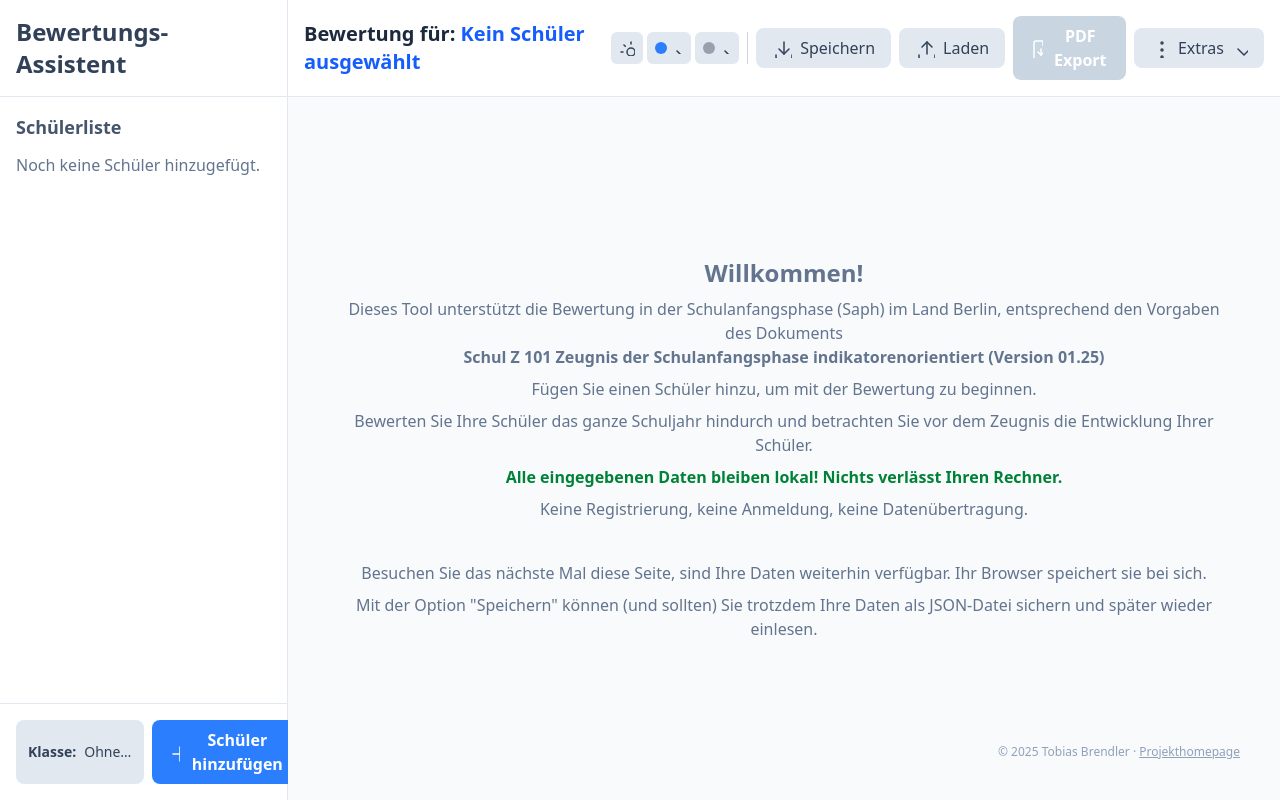
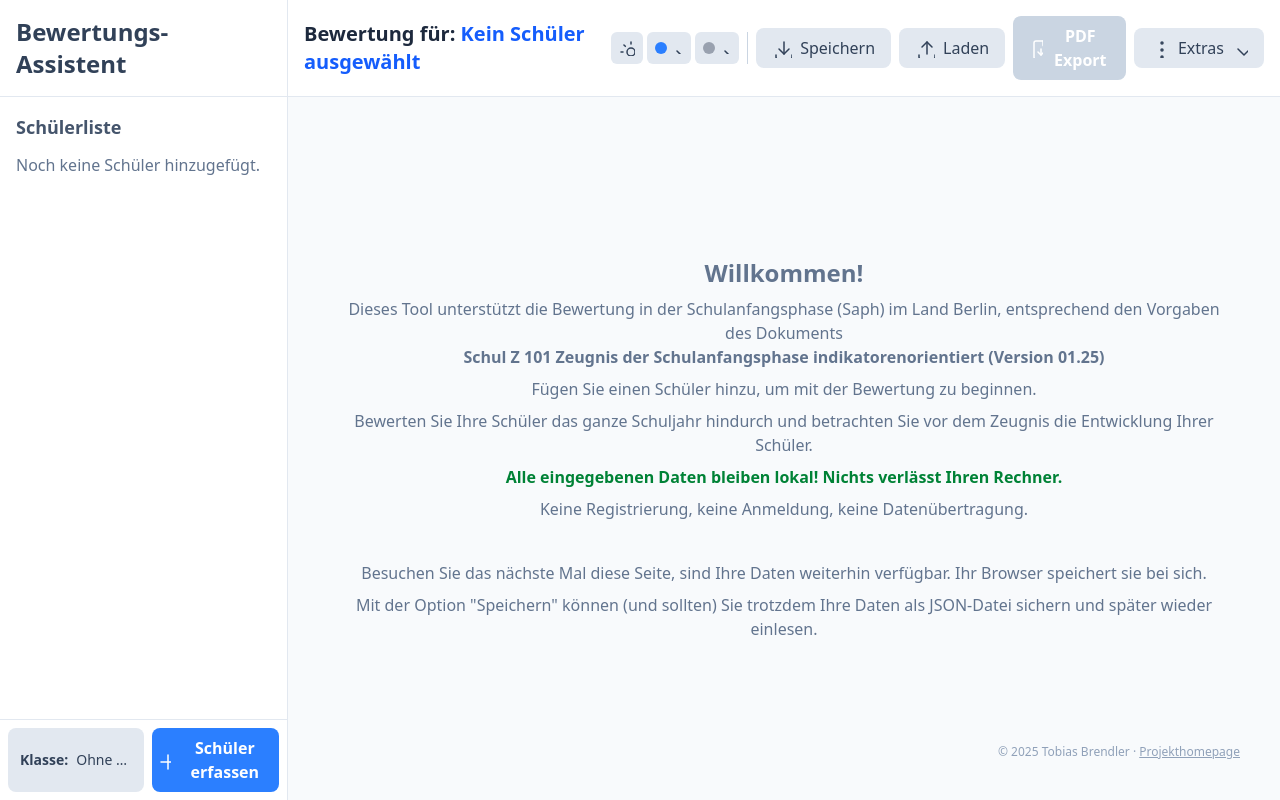
Before and after one commit to Etschmia/SaphBewertungBerlin, a React (Vite) app: page / in a window 1280 px wide. Built offline with nearby package versions, Linux system fonts and the light colour scheme.

Commit message:
Letzter Feinschliff

```diff
--- a/App.tsx
+++ b/App.tsx
@@ -438,7 +438,7 @@ const AppContent: React.FC = () => {
               />
             </ErrorBoundary>
           </div>
-          <div className="p-4 border-t border-slate-200 dark:border-gray-700 space-y-2">
+          <div className="p-2 border-t border-slate-200 dark:border-gray-700 space-y-2">
             {/* ClassButton and "Schüler hinzufügen" in same row - Requirement 1.1, 1.4 */}
             <div className="flex gap-2">
               <ClassButton
@@ -447,10 +447,10 @@ const AppContent: React.FC = () => {
               />
               <button
                 onClick={addStudent}
-                className="flex-1 flex items-center justify-center gap-2 bg-blue-500 dark:bg-blue-600 text-white font-semibold py-2 px-4 rounded-lg hover:bg-blue-600 dark:hover:bg-blue-700 transition-colors"
+                className="flex-1 flex items-center justify-center gap-1 bg-blue-500 dark:bg-blue-600 text-white font-semibold py-2 px-1 rounded-lg hover:bg-blue-600 dark:hover:bg-blue-700 transition-colors"
               >
                 <PlusIcon />
-                Schüler hinzufügen
+                Schüler erfassen
               </button>
             </div>
           </div>
--- a/components/ClassModal.tsx
+++ b/components/ClassModal.tsx
@@ -197,7 +197,7 @@ const ClassModal: React.FC<ClassModalProps> = ({
                   transition-colors flex items-center gap-1 text-sm font-medium"
                 aria-label="Klasse aus aktueller Schülerliste erstellen"
               >
-                <PlusIcon className="w-4 h-4" />
+                <PlusIcon />
                 Erstellen
               </button>
             </div>
@@ -243,7 +243,7 @@ const ClassModal: React.FC<ClassModalProps> = ({
                   transition-colors flex items-center gap-1 text-sm font-medium"
                 aria-label="Leere Klasse erstellen"
               >
-                <PlusIcon className="w-4 h-4" />
+                <PlusIcon />
                 Erstellen
               </button>
             </div>
--- a/package.json
+++ b/package.json
@@ -24,6 +24,7 @@
     "@testing-library/user-event": "^14.6.1",
     "@types/node": "^22.14.0",
     "@vitejs/plugin-react": "^5.0.0",
+    "baseline-browser-mapping": "^2.9.17",
     "jsdom": "^27.0.0",
     "typescript": "~5.8.2",
     "vite": "^6.2.0",
```
Also changed, not shown: 1 other file (tests, documents, lock files or other folders).
